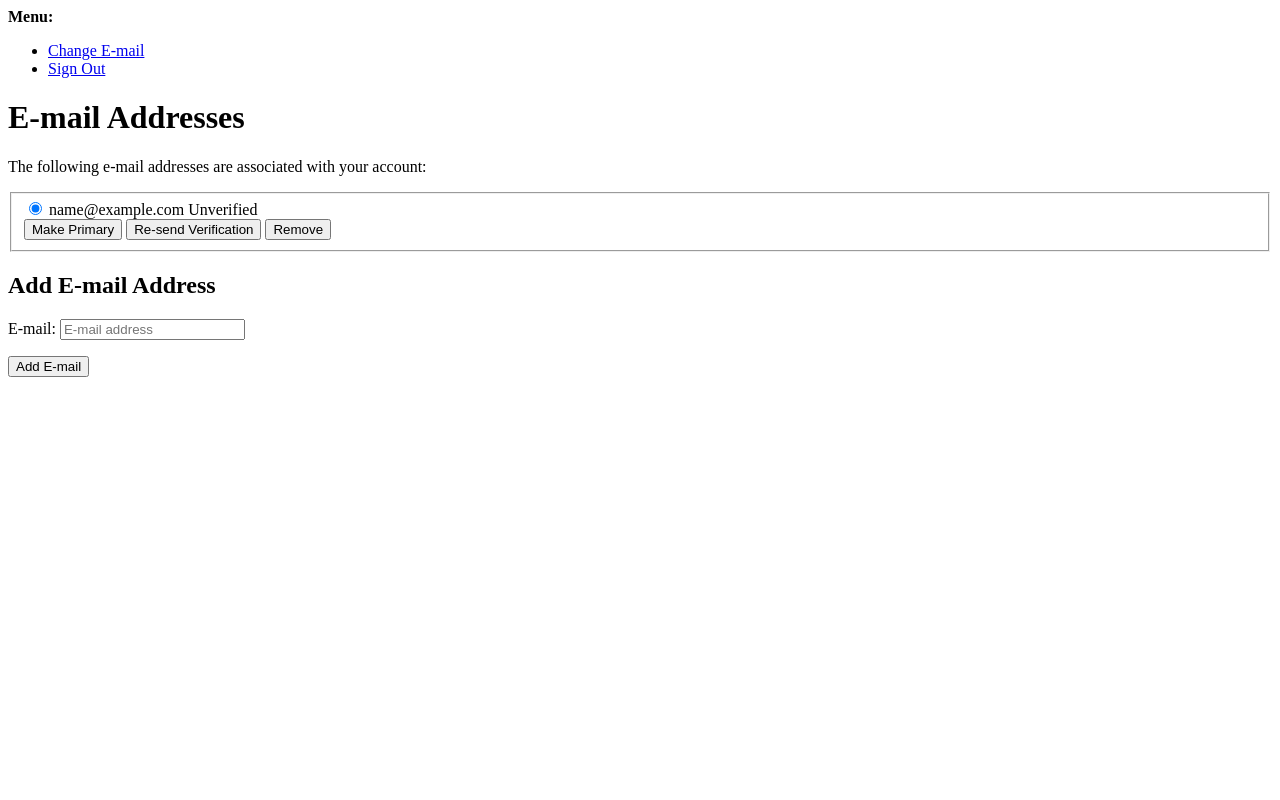
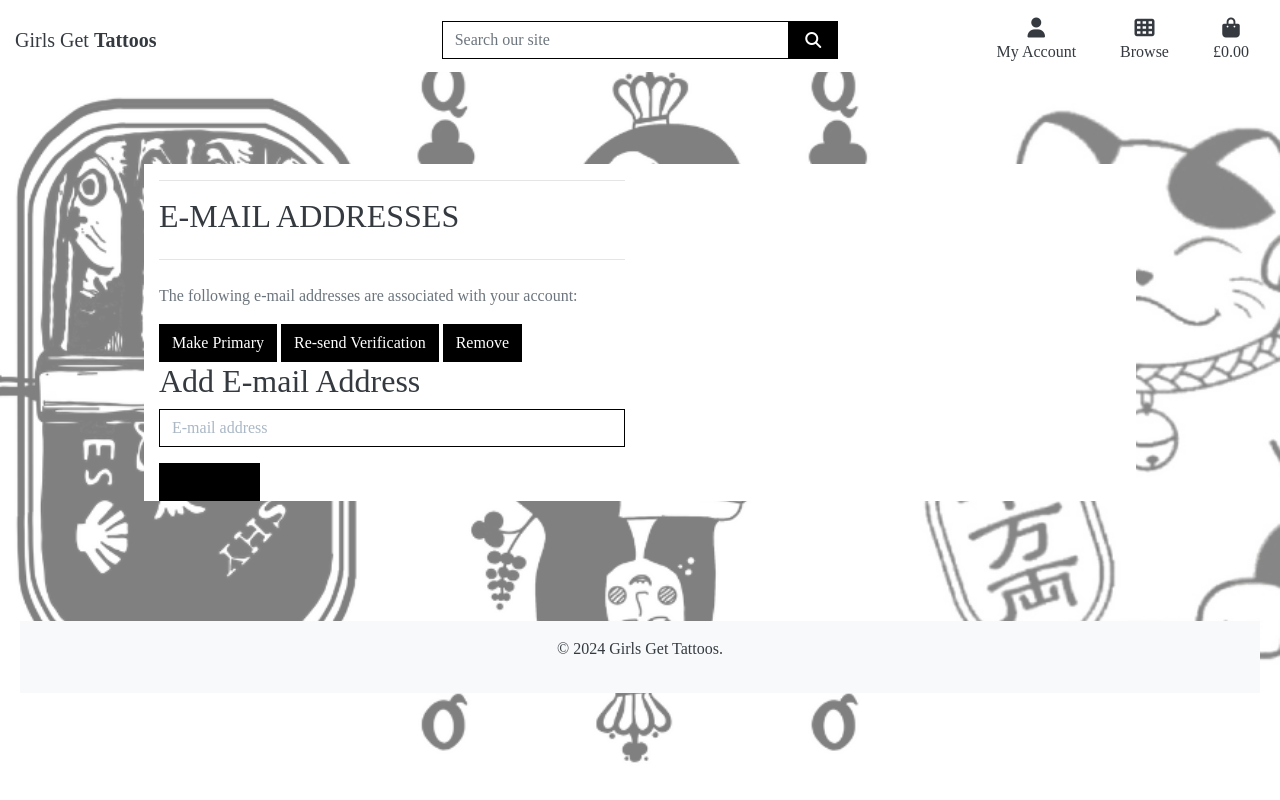
Before and after one commit to abikirkham/girls-get-tattoos, a Django app: page /accounts/email/ in a window 1280 px wide. Run offline with Django 3.2, Linux system fonts and the light colour scheme; the visitor is signed in with stand-in values (Sample User, id 1); data comes from the database, SQL or seed files in the repository; some libraries are stand-ins or nearby versions.

Commit message:
Update django profile templates, add additional css

```diff
--- a/girls_get_tattoos/settings.py
+++ b/girls_get_tattoos/settings.py
@@ -29,11 +29,9 @@ SECRET_KEY = 'django-insecure-^tn)-o4y^uj635my4l$lrmg8=pwgp)ve80+&75ehkks1zrc&0$
 # SECURITY WARNING: don't run with debug turned on in production!
 DEBUG = True
 
-ALLOWED_HOSTS = ['8000-abikirkham-girlsgettatt-6hxbg7rveg3.ws.codeinstitute-ide.net', '8000-abikirkham-girlsgettatt-mmnx4jw091u.ws.codeinstitute-ide.net']
+ALLOWED_HOSTS = ['8000-abikirkham-girlsgettatt-mmnx4jw091u.ws.codeinstitute-ide.net']
 
-CSRF_TRUSTED_ORIGINS = [
-    'https://8000-abikirkham-girlsgettatt-6hxbg7rveg3.ws.codeinstitute-ide.net',
-]
+CSRF_TRUSTED_ORIGINS = ['https://8000-abikirkham-girlsgettatt-mmnx4jw091u.ws.codeinstitute-ide.net']
 
 # Application definition
 
--- a/static/css/base.css
+++ b/static/css/base.css
@@ -29,7 +29,7 @@ main {
     position: relative;
     z-index: 2;
     padding: 20px;
-    color: white;
+    color: black;
 }
 
 .body-container {
@@ -192,6 +192,47 @@ h1 {
     }
   }
 
+
+/* Allauth form formatting */
+
+.allauth-form-inner-content p {
+    margin-top: 1.5rem; /* mt-4 */
+    color: #6c757d; /* text-secondary */
+}
+
+.allauth-form-inner-content input {
+    border-color: #000;
+    border-radius: 0;
+}
+
+.allauth-form-inner-content label:not([for='id_remember']) {
+    display: none;
+}
+
+.allauth-form-inner-content input::placeholder {
+    color: #aab7c4;
+}
+
+.allauth-form-inner-content button,
+.allauth-form-inner-content input[type='submit'] {
+	/* btn */
+	display: inline-block;
+    font-weight: 400;
+    color: #fff;
+    text-align: center;
+    vertical-align: middle;
+    -webkit-user-select: none;
+    -moz-user-select: none;
+    -ms-user-select: none;
+    user-select: none;
+    background-color: #000;
+    border: 1px solid #000;
+    padding: .375rem .75rem;
+    font-size: 1rem;
+    line-height: 1.5;
+    border-radius: 0;
+}
+
   /* fixed top navbar only on medium and up */
   @media (min-width: 992px) {
       .fixed-top-desktop-only {
--- a/templates/allauth/account/account_inactive.html
+++ b/templates/allauth/account/account_inactive.html
@@ -4,8 +4,10 @@
 
 {% block head_title %}{% trans "Account Inactive" %}{% endblock %}
 
-{% block content %}
-<h1>{% trans "Account Inactive" %}</h1>
+{% block inner_content %}
+<hr>
+<h2 class="logo-font mb-4">{% trans "Account Inactive" %}</h2>
+<hr>
 
 <p>{% trans "This account is inactive." %}</p>
 {% endblock %}
--- a/templates/allauth/account/base.html
+++ b/templates/allauth/account/base.html
@@ -1,40 +1,15 @@
-<!DOCTYPE html>
-<html>
-  <head>
-    <title>{% block head_title %}{% endblock %}</title>
-    {% block extra_head %}
-    {% endblock %}
-  </head>
-  <body>
-    {% block body %}
+{% extends "base.html" %}
 
-    {% if messages %}
-    <div>
-      <strong>Messages:</strong>
-      <ul>
-        {% for message in messages %}
-        <li>{{message}}</li>
-        {% endfor %}
-      </ul>
-    </div>
-    {% endif %}
-
-    <div>
-      <strong>Menu:</strong>
-      <ul>
-        {% if user.is_authenticated %}
-        <li><a href="{% url 'account_email' %}">Change E-mail</a></li>
-        <li><a href="{% url 'account_logout' %}">Sign Out</a></li>
-        {% else %}
-        <li><a href="{% url 'account_login' %}">Sign In</a></li>
-        <li><a href="{% url 'account_signup' %}">Sign Up</a></li>
-        {% endif %}
-      </ul>
-    </div>
-    {% block content %}
-    {% endblock %}
-    {% endblock %}
-    {% block extra_body %}
-    {% endblock %}
-  </body>
-</html>
+{% block content %}
+    <br><br><div class="container">
+        <div class="overlay"></div>
+        <div class="row bg-white rounded-0">
+            <div class="col-6">
+                <div class="allauth-form-inner-content text-dark">
+                    {% block inner_content %}
+                    {% endblock %}
+                </div>
+            </div>
+        </div>
+    </div><br><br><br>
+{% endblock %}
--- a/templates/allauth/account/email.html
+++ b/templates/allauth/account/email.html
@@ -2,10 +2,12 @@
 
 {% load i18n %}
 
-{% block head_title %}{% trans "E-mail Addresses" %}{% endblock %}
+{% block head_title %}{% trans "Account" %}{% endblock %}
 
-{% block content %}
-    <h1>{% trans "E-mail Addresses" %}</h1>
+{% block inner_content %}
+    <hr>
+    <h2 class="logo-font mb-4">{% trans "E-mail Addresses" %}</h2>
+    <hr>
 {% if user.emailaddress_set.all %}
 <p>{% trans 'The following e-mail addresses are associated with your account:' %}</p>
 
@@ -44,15 +46,14 @@
 
 {% endif %}
 
-  {% if can_add_email %}
+
     <h2>{% trans "Add E-mail Address" %}</h2>
 
     <form method="post" action="{% url 'account_email' %}" class="add_email">
         {% csrf_token %}
-        {{ form.as_p }}
-        <button name="action_add" type="submit">{% trans "Add E-mail" %}</button>
+        {{ form|crispy }}
+        <button class="btn btn-outline-black rounded-0" name="action_add" type="submit">{% trans "Add E-mail" %}</button>
     </form>
-  {% endif %}
 
 {% endblock %}
 
--- a/templates/allauth/account/password_reset_from_key_done.html
+++ b/templates/allauth/account/password_reset_from_key_done.html
@@ -3,7 +3,9 @@
 {% load i18n %}
 {% block head_title %}{% trans "Change Password" %}{% endblock %}
 
-{% block content %}
-    <h1>{% trans "Change Password" %}</h1>
+{% block inner_content %}
+    <hr>
+    <h2 class="logo-font mb-4">{% trans "Change Password" %}</h2>
+    <hr>
     <p>{% trans 'Your password is now changed.' %}</p>
 {% endblock %}
--- a/templates/allauth/account/signup_closed.html
+++ b/templates/allauth/account/signup_closed.html
@@ -4,8 +4,10 @@
 
 {% block head_title %}{% trans "Sign Up Closed" %}{% endblock %}
 
-{% block content %}
-<h1>{% trans "Sign Up Closed" %}</h1>
+{% block inner_content %}
+<hr>
+<h2 class="logo-font mb-4">{% trans "Sign Up Closed" %}</h2>
+<hr>
 
 <p>{% trans "We are sorry, but the sign up is currently closed." %}</p>
 {% endblock %}
```
Also changed, not shown: templates/allauth/account/email_confirm.html (+5 -3 lines), templates/allauth/account/login.html (+10 -5 lines), templates/allauth/account/logout.html (+6 -4 lines), templates/allauth/account/password_change.html (+7 -5 lines), templates/allauth/account/password_reset.html (+7 -4 lines), templates/allauth/account/password_reset_done.html (+5 -3 lines), templates/allauth/account/password_reset_from_key.html (+14 -7 lines), templates/allauth/account/password_set.html (+6 -4 lines), templates/allauth/account/signup.html (+8 -5 lines), templates/allauth/account/verification_sent.html (+5 -3 lines), templates/allauth/account/verified_email_required.html (+5 -3 lines), templates/allauth/base.html (added, +42 -0 lines).
